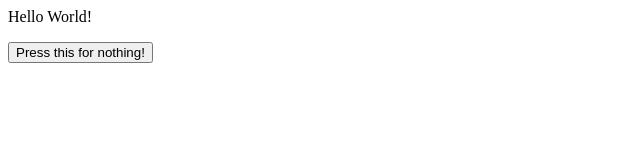
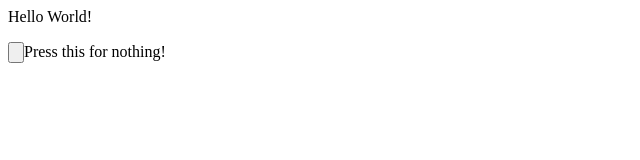
Before and after one commit to JonahhGohh/Countries, a plain HTML site: page index.html in a window 1280 px wide. Shown: the whole page, without its empty margins (0-640 px from the left). Drawn offline with Linux system fonts and the light colour scheme.

Commit message:
Updated the useless button!

```diff
--- a/index.html
+++ b/index.html
@@ -1,3 +1,3 @@
 <p>Hello World!</p>
 
-<button>Press this for nothing!</button>
+<input type='button'>Press this for nothing!</input>
```
